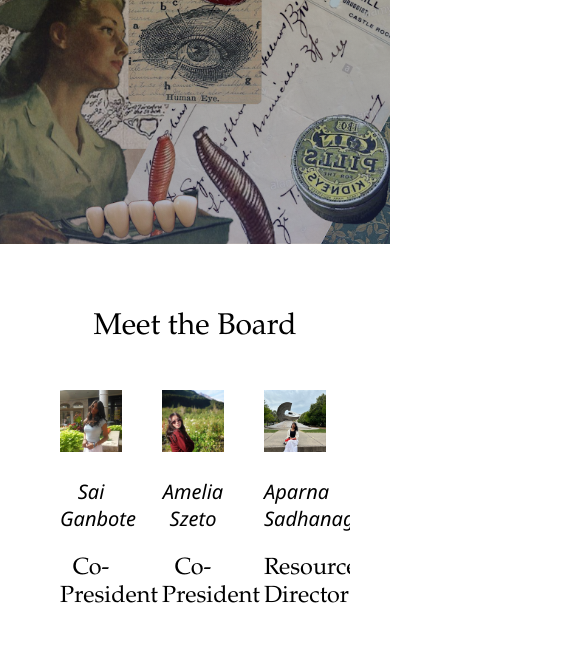
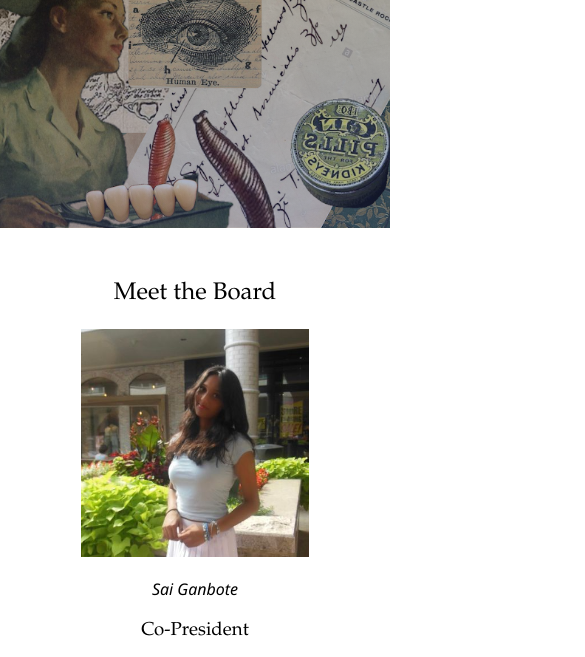
Before and after one commit to ismedsociety/MedSoc, a plain HTML site: page about.html in a window 390 px wide. Shown: the part 427-1084 px from the top of the page, 585 px wide, since content can reach past the window. Drawn offline with Linux system fonts and the light colour scheme.

Commit message:
responsive

```diff
--- a/styles/footer.css
+++ b/styles/footer.css
@@ -118,3 +118,10 @@ textarea:hover {
     border-color:rgb(35, 127, 255);
     color:rgb(35, 127, 255);
 }
+
+@media screen and (max-width: 900px) {
+    .footer-container {
+        flex-direction: column;
+        gap: 30px;
+    }
+}
--- a/styles/main.css
+++ b/styles/main.css
@@ -69,3 +69,9 @@ nav > a.active {
 main {
     color: black;
 }
+
+@media screen and (max-width: 800px) {
+    html, body {
+        font-size: inherit;
+    }
+}
--- a/styles/pages/about.css
+++ b/styles/pages/about.css
@@ -33,8 +33,6 @@
 #board {
     display: flex;
     flex-direction: row;
-
-    overflow-x: hidden;
 }
 
 #board div {
@@ -51,3 +49,32 @@
 #board p {
     font-style: italic;
 }
+
+@media screen and (max-width: 1200px) {
+    #board {
+        flex-wrap: wrap;
+    }
+    #board div {
+        width: 29%;
+        margin: auto;
+    }
+    #board img {
+        width: 70%;
+        aspect-ratio: 1/1;
+        object-fit: cover;
+    }
+}
+
+@media screen and (max-width: 500px) {
+    #board {
+        flex-direction: column;
+    }
+    #board div {
+        width: unset;
+    }
+    #board img {
+        width: 70%;
+        aspect-ratio: 1/1;
+        object-fit: cover;
+    }
+}
```
Also changed, not shown: styles/pages/index.css (+10 -1 lines), styles/pages/news.css (+16 -0 lines).
